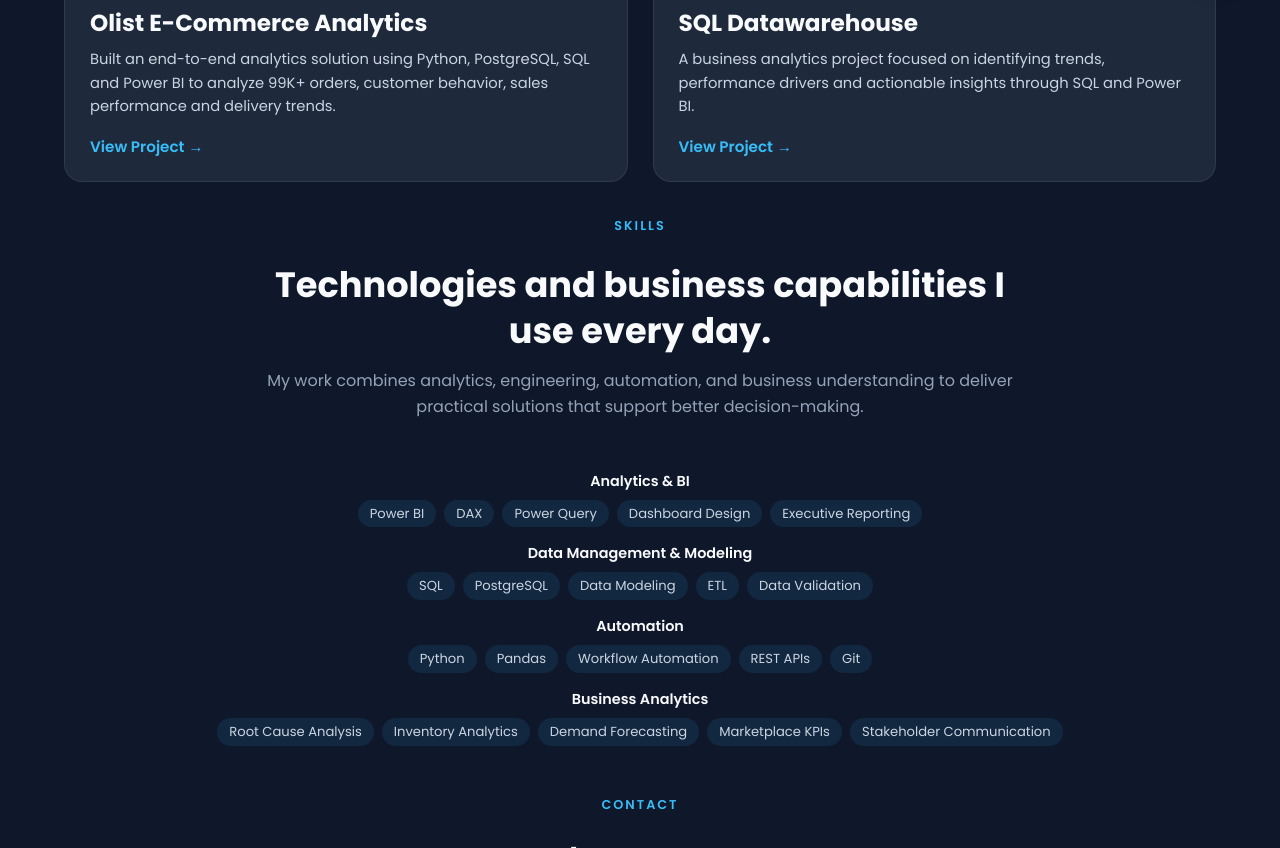
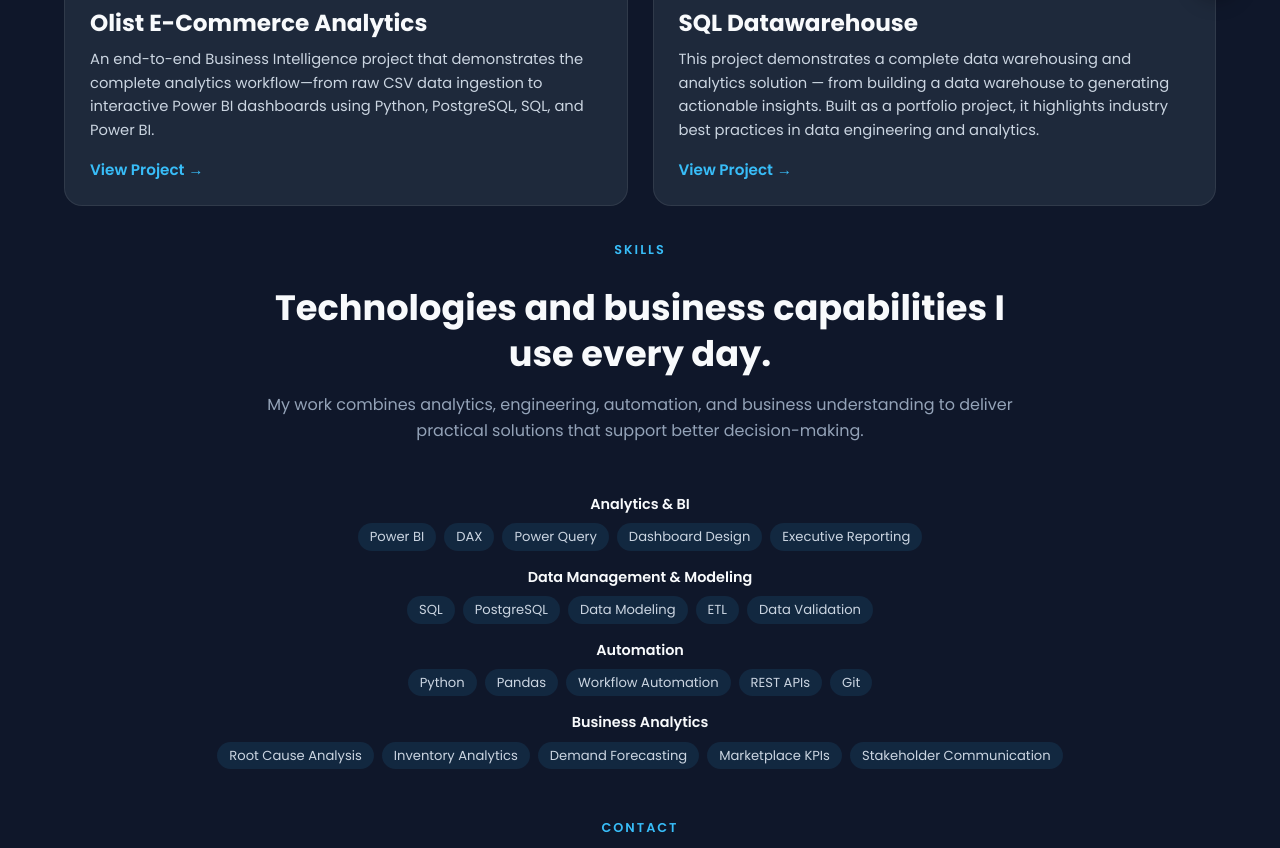
Before and after one commit to CJR247/portfolio-website, a plain HTML site: page index.html in a window 1280 px wide. Shown: the part 2854-3702 px from the top of the page. Drawn offline with Linux system fonts and the light colour scheme.

Commit message:
update project descriptions

```diff
--- a/index.html
+++ b/index.html
@@ -487,9 +487,9 @@
                     <h3>Olist E-Commerce Analytics</h3>
 
                     <p>
-                        Built an end-to-end analytics solution using Python,
-                        PostgreSQL, SQL and Power BI to analyze 99K+ orders,
-                        customer behavior, sales performance and delivery trends.
+                        An end-to-end Business Intelligence project that demonstrates the complete
+                        analytics workflow—from raw CSV data ingestion to interactive Power BI dashboards using Python,
+                        PostgreSQL, SQL, and Power BI.
                     </p>
 
                     <span class="project-link">
@@ -528,9 +528,9 @@
                     <h3>SQL Datawarehouse</h3>
 
                     <p>
-                        A business analytics project focused on identifying
-                        trends, performance drivers and actionable insights
-                        through SQL and Power BI.
+                        This project demonstrates a complete data warehousing and analytics solution —
+                        from building a data warehouse to generating actionable insights. Built as a portfolio project,
+                        it highlights industry best practices in data engineering and analytics.
                     </p>
 
                     <span class="project-link">
@@ -569,9 +569,9 @@
                     <h3>AdventureWorks Cycles</h3>
 
                     <p>
-                        An analytics project combining data preparation,
-                        SQL analysis and interactive dashboards to support
-                        business decision-making.
+                        A Power BI project analyzing and visualizing Adventure Works Bike Shop data,
+                        built to demonstrate end-to-end BI development — from data modeling to DAX measures
+                        to interactive dashboards.
                     </p>
 
                     <span class="project-link">
```
